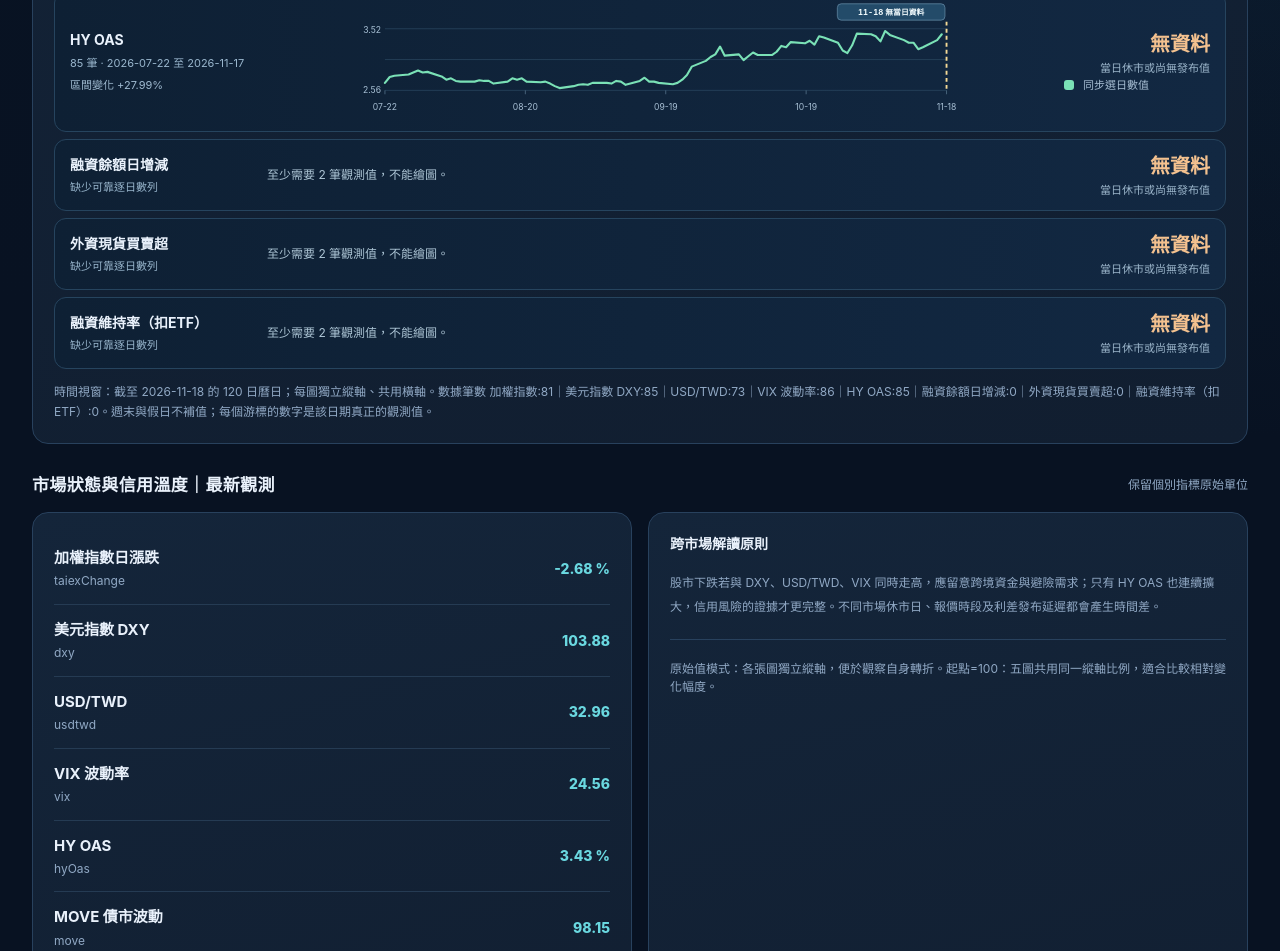
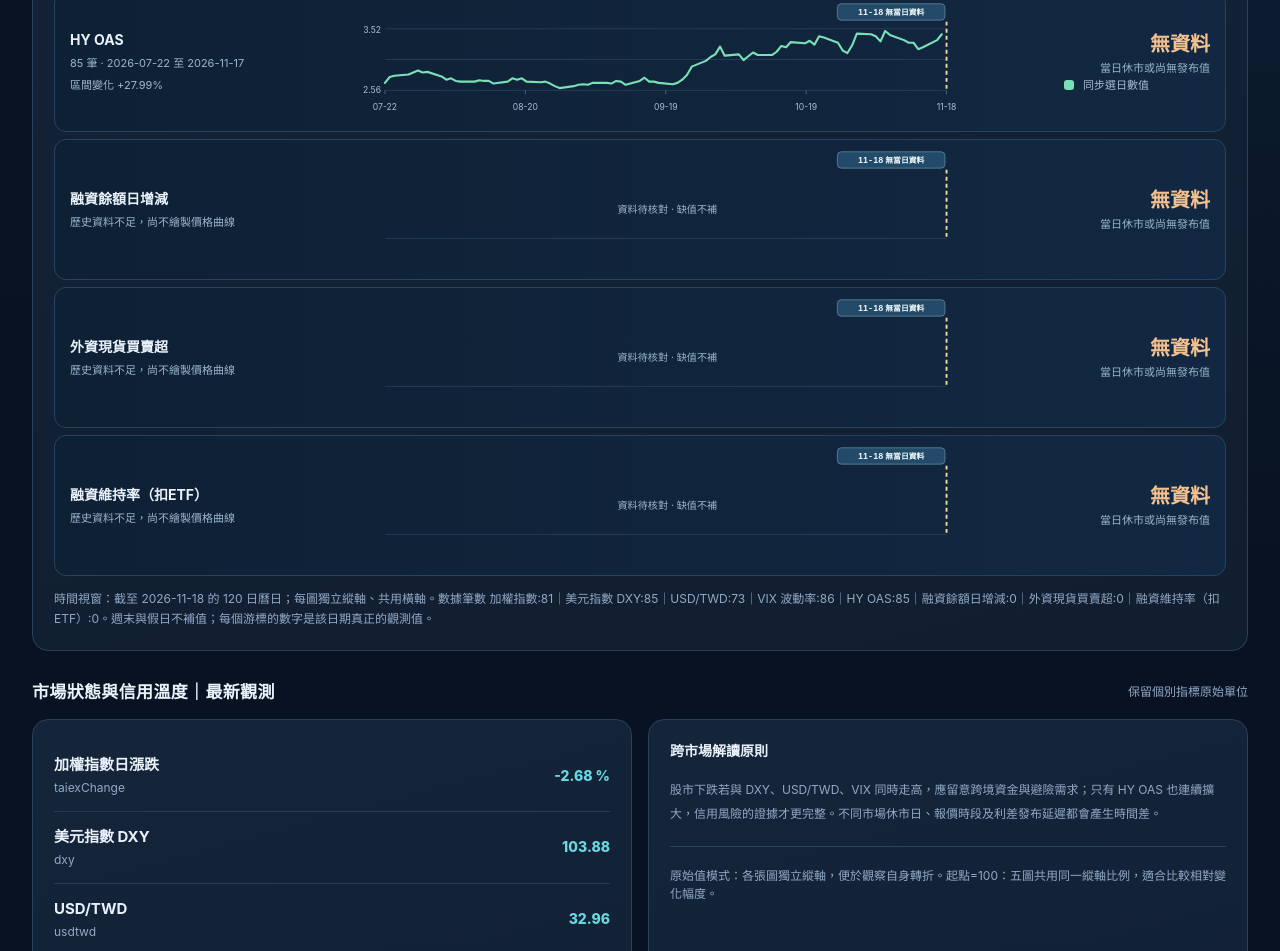
Before and after one commit to KevinTaiwan/KevinTaiwan-jenbao-dashboard, a plain HTML site: page public/index.html in a window 1280 px wide. Shown: the part 1692-2643 px from the top of the page. Drawn offline with Linux system fonts and the light colour scheme.

Commit message:
Keep synchronized date cursor visible on sparse or missing financing/maintenance charts

```diff
--- a/public/index.html
+++ b/public/index.html
@@ -136,7 +136,7 @@ function syncChartCursor(date){
   const x=selectedX.toFixed(2);
   if(line){line.setAttribute("x1",x);line.setAttribute("x2",x)}
   const val=observation&&s.kind!=="flow"&&s.first>0&&(chartMode==="indexed")?100*observation[s.key]/s.first:observation?.[s.key];
-  const isValid=Number.isFinite(val);
+  const isValid=Number.isFinite(val)&&s.rows.length>=2;
   const y=isValid?s.y(val):0;
   for(const circle of [point,halo])if(circle){circle.setAttribute("cx",x);circle.setAttribute("cy",String(y));circle.setAttribute("visibility",isValid?"visible":"hidden")}
   const tooltipX=Math.max(38,Math.min(618,selectedX-69));
@@ -178,7 +178,7 @@ function showHistory(){
    const val=last?historyFormat(last[key],digits)+(unit==="%"?"%":unit==="點"?" 點":unit==="億元"?" 億":""):"—";
    if(length<2){
     s.y=()=>0;
-    return '<div class="cross-row" data-cross-row="'+key+'"><div class="cross-label"><strong>'+esc(label)+'</strong><small>缺少可靠逐日數列</small></div><div class="cross-empty">至少需要 2 筆觀測值，不能繪圖。</div><div class="cross-last"><strong data-cross-value="'+key+'">無資料</strong><small data-cross-date="'+key+'">該期間資料待補</small></div></div>';
+    return '<div class="cross-row" data-cross-row="'+key+'"><div class="cross-label"><strong>'+esc(label)+'</strong><small>歷史資料不足，尚不繪製價格曲線</small></div><svg class="cross-svg" data-series-svg="'+key+'" viewBox="0 0 780 150" role="img" aria-label="'+esc(label)+' 對齊日期但尚無足夠資料"><line x1="38" y1="112" x2="758" y2="112" stroke="#28455d"/><text x="400" y="80" text-anchor="middle" fill="#9cb8cc" font-size="13">資料待核對 · 缺值不補</text><line class="cross-cursor-line" x1="38" y1="24" x2="38" y2="112"/><circle class="cross-cursor-halo" cx="38" cy="0" r="7" visibility="hidden"/><circle class="cross-cursor-point" cx="38" cy="0" r="4.5" fill="'+color+'" visibility="hidden"/><g class="cross-cursor-tooltip"><rect x="38" y="1" width="138" height="21"/><text x="107" y="15" text-anchor="middle">無資料</text></g></svg><div class="cross-last"><strong data-cross-value="'+key+'">無資料</strong><small data-cross-date="'+key+'">該期間資料待補</small></div></div>';
    }
    const chartRows=rows.map(r=>({ts:marketChartDate(r.date),v:chartMode==="indexed"&&s.kind!=="flow"&&s.first>0?100*r[key]/s.first:r[key]}));
    const vals=chartRows.map(r=>r.v),range=Math.max(...vals)-Math.min(...vals);
```
